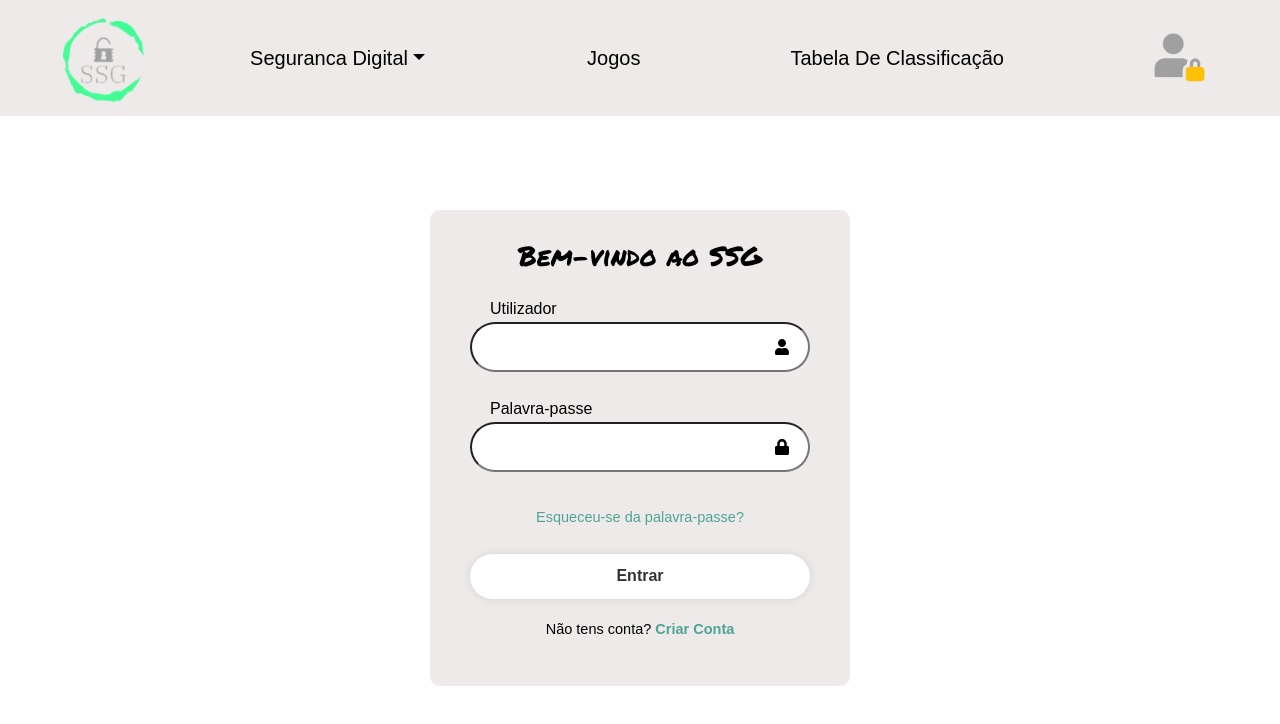
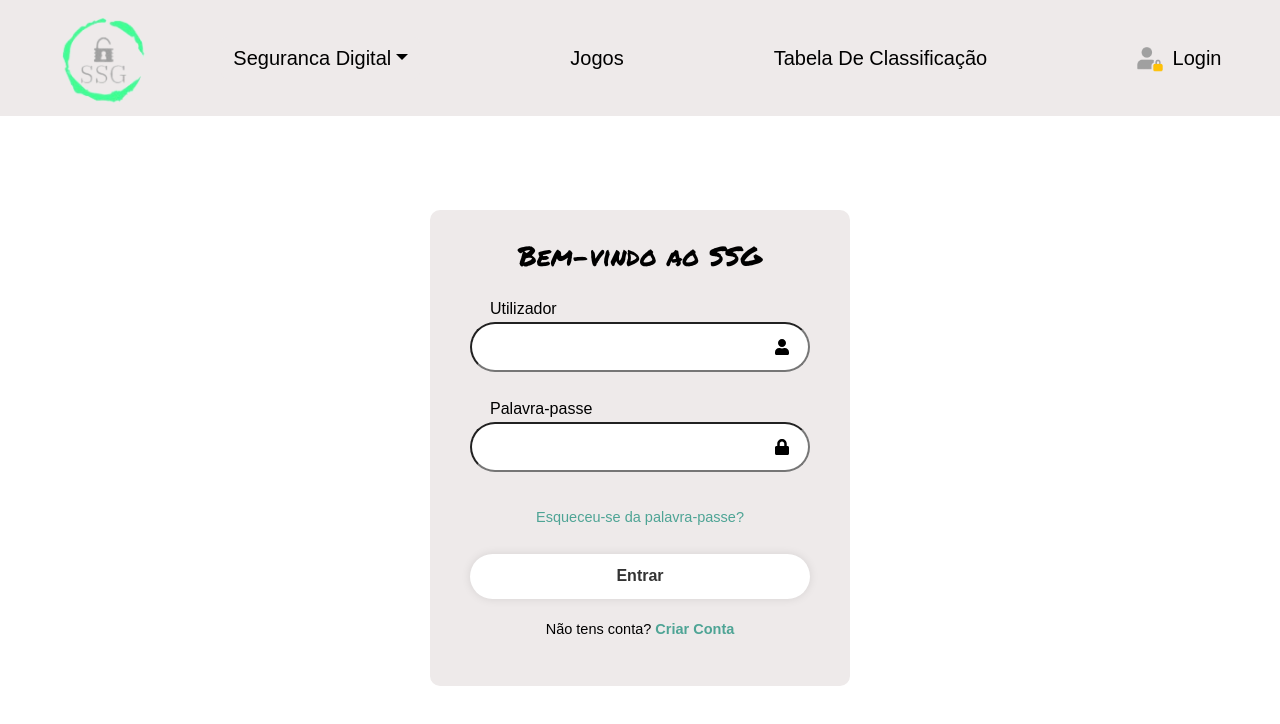
Before and after one commit to tiagoomota24/SSG, a React (Create React App) app in the folder client/: page /login in a window 1280 px wide. Shown: the top 724 px of the page. Built offline with nearby package versions, Linux system fonts and the light colour scheme; no server answers.

Commit message:
Ghost_login_reg

```diff
--- a/client/src/App.js
+++ b/client/src/App.js
@@ -5,19 +5,37 @@ import Login from "./pages/Login";
 import Register from "./pages/Register";
 import Navbar from "./Components/Navbar";
 import Phishing from "./pages/Phishing";
+import { AuthContext } from "./helpers/AuthContex";
+import { useState, useEffect } from "react";
+import axios from "axios";
 
 function App() {
+
+  const [authState, setAuthState] = useState(false);
+
+  useEffect(() => {
+   axios.get("http://localhost:3001/auth/auth", {headers: {accessToken: localStorage.getItem("accessToken"),},}).then((response) => {
+    if (response.data.error) {
+      setAuthState(false);
+    }else{
+      setAuthState(true);
+    }
+    });
+  }, []);
+
   return (
     <div className="App">
+      <AuthContext.Provider value={{authState, setAuthState}}>
       <Router>
         <Navbar />
         <Routes>
           <Route path="/" element={<Homepage />} />
-          <Route path="/login" element={<Login />} />
-          <Route path="/register" element={<Register />} />
+          <Route path="/login" element={!authState ? <Login /> : <Homepage />} />
+          <Route path="/register" element={!authState ? <Register /> : <Homepage />} />
           <Route path="/phishing" element={<Phishing />} />
         </Routes>
       </Router>
+      </AuthContext.Provider>
     </div>
   );
 }
--- a/client/src/Components/Navbar.js
+++ b/client/src/Components/Navbar.js
@@ -1,13 +1,22 @@
-import React, { useState } from "react";
+import React, { useState, useContext, useEffect } from "react";
 import { Link } from "react-router-dom";
 import Logo from "../assets/Icon.png";
 import Loginicon from "../assets/Loginicon.png";
 import "../styles/Navbar.css";
 import "bootstrap/dist/css/bootstrap.min.css";
 import { Dropdown } from "react-bootstrap";
+import { AuthContext } from "../helpers/AuthContex";
 
-export default function Navbar() {
+export default function Navbar({onLogout}) {
   const [selectedItem, setSelectedItem] = useState(null);
+  const { authState, setAuthState } = useContext(AuthContext);
+  const [isLoggedIn, setIsLoggedIn] = useState(authState.status);
+
+
+
+  useEffect(() => {
+    setIsLoggedIn(authState.status);
+  }, [authState]);
 
   const handleItemClick = (itemName) => {
     setSelectedItem(itemName);
@@ -19,6 +28,11 @@ export default function Navbar() {
 
   const handleLoginClick = () => {
     setSelectedItem(null); // Remove a seleção ao clicar no ícone de login
+  };
+
+  const handleLogout = () => {
+    localStorage.removeItem("accessToken");
+    setAuthState(false);
   };
 
   return (
@@ -58,9 +72,18 @@ export default function Navbar() {
         >
           Tabela De Classificação
         </Link>
-        <Link to="/login" onClick={handleLoginClick}>
-          <img src={Loginicon} alt="Login" className="login-icon" />
-        </Link>
+        {!isLoggedIn ? (
+          <>
+            <Link to="/login" onClick={handleLoginClick}>
+              <img src={Loginicon} alt="Login" className="login-icon" />
+              Login
+            </Link>
+          </>
+        ) : (
+          <button onClick={handleLogout} className="logout-button">
+            Logout
+          </button>
+        )}
       </div>
     </nav>
   );
--- /dev/null
+++ b/client/src/helpers/AuthContex.js
@@ -0,0 +1,3 @@
+import { createContext } from 'react';
+
+export const AuthContext = createContext();
--- a/client/src/pages/Login.js
+++ b/client/src/pages/Login.js
@@ -1,14 +1,17 @@
-import React, { useState } from "react";
+import React, { useState, useContext } from "react";
 import axios from "axios";
 import "../styles/Login.css";
 import { FaUser } from "react-icons/fa";
 import { FaLock } from "react-icons/fa";
 import { useNavigate } from "react-router-dom";
+import { AuthContext } from "../helpers/AuthContex";
 
 
 function Login() {
   const [username, setUsername] = useState("");
   const [password, setPassword] = useState("");
+  const { setAuthState } = useContext(AuthContext);
+
   const navigate = useNavigate(); // Create a navigate object
 
 
@@ -18,7 +21,8 @@ function Login() {
       if (response.data.error) {
       alert(response.data.error);
       }else{
-        sessionStorage.setItem("accessToken", response.data);
+        localStorage.setItem("accessToken", response.data);
+        setAuthState({status: true});
         navigate("/");
       }
     });
--- a/client/src/styles/Navbar.css
+++ b/client/src/styles/Navbar.css
@@ -23,7 +23,11 @@
   }
 
   .menu-section .login-icon {
-    height: 50px; /* Altura desejada para o ícone de login */
+    height: 25px; /* Altura desejada para o ícone de login */
+  }
+
+  .login-icon{
+    margin-right: 10px; /* Ajusta o espaçamento entre os itens do menu */
   }
 
   .menu-section a {
```
Also changed, not shown: 1 other file (tests, documents, lock files or other folders).
